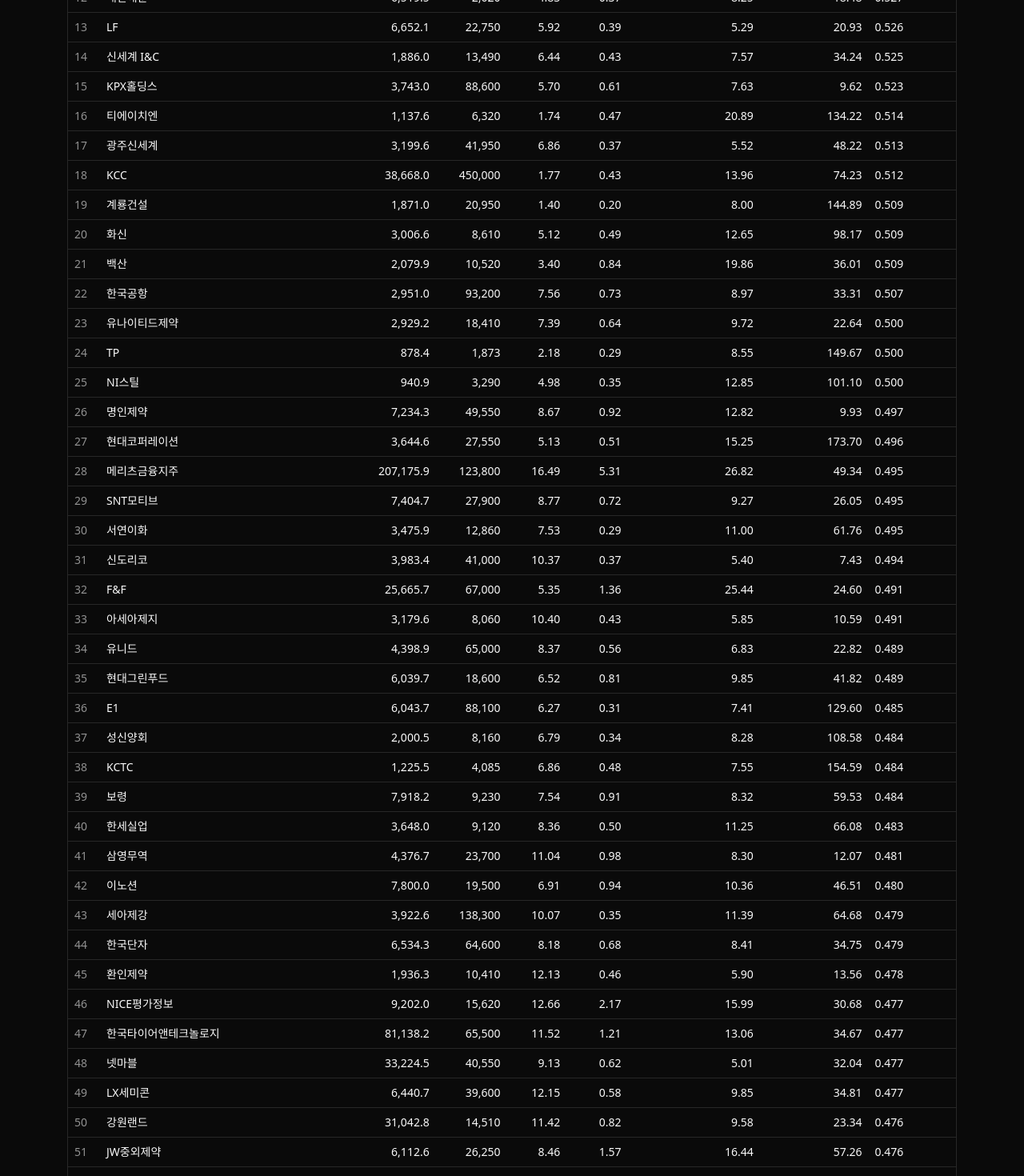
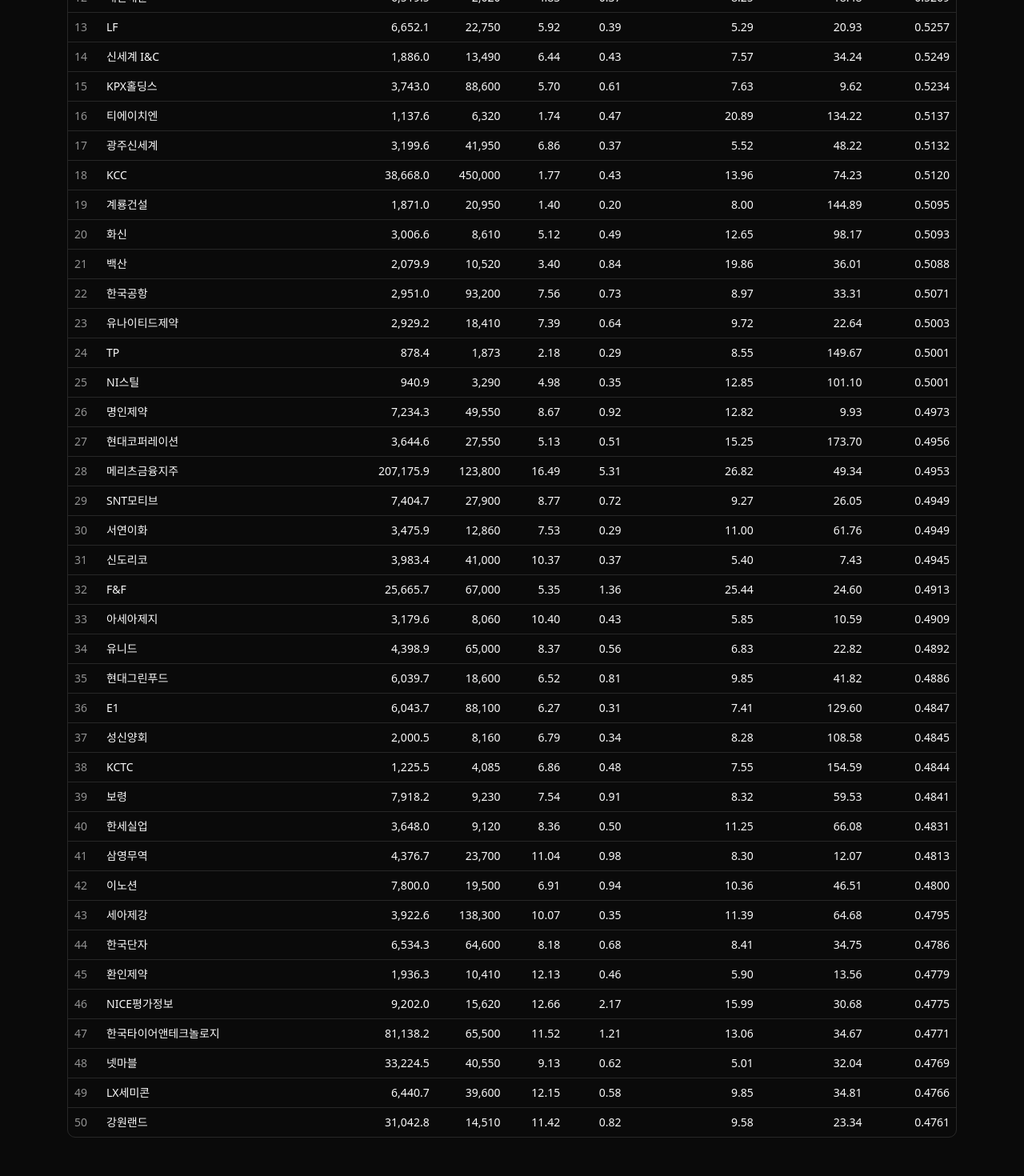
Before and after one commit to lwswonsuk/KOSPI-Screening, a Next.js app in the folder web/: page / in a window 1280 px wide. Shown: the part 880-2350 px from the top of the page at 80% size. Built offline with nearby package versions, Linux system fonts and the light colour scheme.

Commit message:
feat: 종합점수 소수점4자리 우측정렬, 배당수익률/배당성향 컬럼 추가, 50행 제한

```diff
--- a/web/app/ScreeningTable.tsx
+++ b/web/app/ScreeningTable.tsx
@@ -22,7 +22,12 @@
 ]);
 
 // 소수점 2자리 + 우측 정렬로 보여줄 컬럼
-const TWO_DECIMAL_RIGHT_ALIGN = new Set(["per", "pbr", "roe_3y_avg", "debt_ratio"]);
+const TWO_DECIMAL_RIGHT_ALIGN = new Set([
+  "per", "pbr", "roe_3y_avg", "debt_ratio", "div_yield", "payout_ratio",
+]);
+
+// 소수점 4자리 + 우측 정렬 (종합점수 전용)
+const FOUR_DECIMAL_RIGHT_ALIGN = new Set(["score"]);
 
 // 우측 정렬만 적용할 컬럼 (숫자 포맷은 기본값 유지)
 const RIGHT_ALIGN_ONLY = new Set(["close"]);
@@ -87,7 +92,7 @@
         ? String(av).localeCompare(String(bv), "ko")
         : String(bv).localeCompare(String(av), "ko");
     });
-    return copy;
+    return copy.slice(0, 50);
   }, [liveRows, sortKey, sortDir]);
 
   function onSort(col: string) {
@@ -167,7 +172,12 @@
 }
 
 function alignClass(col: string): string {
-  if (TWO_DECIMAL_RIGHT_ALIGN.has(col) || RIGHT_ALIGN_ONLY.has(col) || col === "mktcap_eok") {
+  if (
+    TWO_DECIMAL_RIGHT_ALIGN.has(col) ||
+    FOUR_DECIMAL_RIGHT_ALIGN.has(col) ||
+    RIGHT_ALIGN_ONLY.has(col) ||
+    col === "mktcap_eok"
+  ) {
     return "text-right";
   }
   return "";
@@ -180,8 +190,12 @@
       // 시가총액: 천 단위 콤마 + 소수점 1자리
       return v.toLocaleString("ko-KR", { minimumFractionDigits: 1, maximumFractionDigits: 1 });
     }
+    if (col && FOUR_DECIMAL_RIGHT_ALIGN.has(col)) {
+      // 종합점수: 소수점 4자리
+      return v.toLocaleString("ko-KR", { minimumFractionDigits: 4, maximumFractionDigits: 4 });
+    }
     if (col && TWO_DECIMAL_RIGHT_ALIGN.has(col)) {
-      // PER/PBR/ROE/부채비율: 소수점 2자리
+      // PER/PBR/ROE/부채비율/배당수익률/배당성향: 소수점 2자리
       return v.toLocaleString("ko-KR", { minimumFractionDigits: 2, maximumFractionDigits: 2 });
     }
     return Number.isInteger(v) ? v.toLocaleString("ko-KR") : v.toFixed(3);
```
